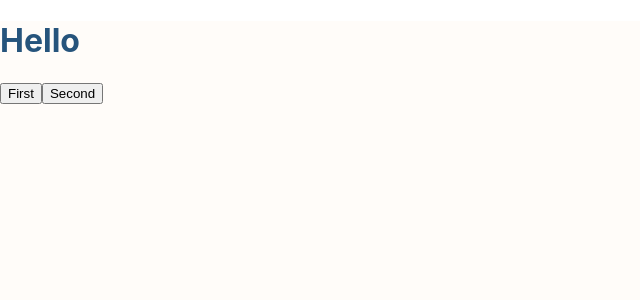
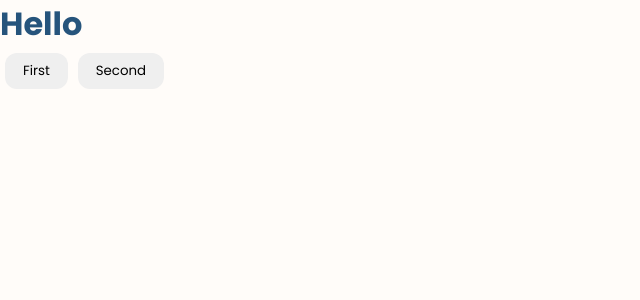
Before and after one commit to geeekgod/Custom-Theme-Site-Builder, a React (Create React App) app: page / in a window 1280 px wide. Shown: the top 300 px of the page, without its empty margins (0-640 px from the left). Built offline with nearby package versions, Linux system fonts and the light colour scheme; the HTML template or start-up script is replaced by a standard one.

Commit message:
chore: add css vars for theming

```diff
--- a/public/index.html
+++ b/public/index.html
@@ -5,39 +5,25 @@
   <link rel="icon" href="%PUBLIC_URL%/favicon.ico" />
   <meta name="viewport" content="width=device-width, initial-scale=1" />
   <meta name="theme-color" content="#000000" />
-    <meta
-      name="description"
-      content="Web site created using create-react-app"
-    />
+  <meta name="description" content="Web site created using create-react-app" />
   <link rel="apple-touch-icon" href="%PUBLIC_URL%/logo192.png" />
-    <!--
-      manifest.json provides metadata used when your web app is installed on a
-      user's mobile device or desktop. See https://developers.google.com/web/fundamentals/web-app-manifest/
-    -->
   <link rel="manifest" href="%PUBLIC_URL%/manifest.json" />
-    <!--
-      Notice the use of %PUBLIC_URL% in the tags above.
-      It will be replaced with the URL of the `public` folder during the build.
-      Only files inside the `public` folder can be referenced from the HTML.
 
-      Unlike "/favicon.ico" or "favicon.ico", "%PUBLIC_URL%/favicon.ico" will
-      work correctly both with client-side routing and a non-root public URL.
-      Learn how to configure a non-root public URL by running `npm run build`.
-    -->
+  <link rel="preconnect" href="https://fonts.googleapis.com">
+  <link rel="preconnect" href="https://fonts.gstatic.com" crossorigin>
+  <link
+    href="https://fonts.googleapis.com/css2?family=Poppins:ital,wght@0,100;0,200;0,300;0,400;0,500;0,600;0,700;0,800;0,900;1,100;1,200;1,300;1,400;1,500;1,600;1,700;1,800;1,900&display=swap"
+    rel="stylesheet">
+
+  <link href="https://fonts.googleapis.com/css2?family=Oswald:wght@200;300;400;500;600;700&display=swap"
+    rel="stylesheet">
+
   <title>React App</title>
 </head>
+
 <body>
   <noscript>You need to enable JavaScript to run this app.</noscript>
   <div id="root"></div>
-    <!--
-      This HTML file is a template.
-      If you open it directly in the browser, you will see an empty page.
+</body>
 
-      You can add webfonts, meta tags, or analytics to this file.
-      The build step will place the bundled scripts into the <body> tag.
-
-      To begin the development, run `npm start` or `yarn start`.
-      To create a production bundle, use `npm run build` or `yarn build`.
-    -->
-  </body>
 </html>
--- /dev/null
+++ b/src/App.css
@@ -0,0 +1,41 @@
+/* Variables */
+:root {
+  /* Theme 1 */
+  --theme1-primary: #26547c;
+  --theme1-secondary: #ef476f;
+  --theme1-primary-bg: #fffcf9;
+  --theme1-secondary-bg: #ffd166;
+  --theme1-font-family: "Poppins", sans-serif;
+  --theme1-border-radius: 12px;
+  --theme1-btn-margin: 5px;
+
+  /* Theme 2 */
+  --theme2-primary: #272d2d;
+  --theme2-secondary: #a846a0;
+  --theme2-primary-bg: #999a98;
+  --theme2-secondary-bg: #85eaaf;
+  --theme2-font-family: "Oswald", sans-serif;
+  --theme2-border-radius: 12px;
+  --theme2-btn-margin: 8px;
+}
+
+button {
+  outline: none;
+  border: none;
+  cursor: pointer;
+}
+
+.theme1 button {
+  padding: 8px 18px;
+  border-radius: 12px;
+  font-family: var(--theme1-font-family);
+  border: var(--theme1-border-radius);
+  margin: var(--theme1-btn-margin);
+}
+
+.theme2 button {
+  padding: 12px 16px;
+  font-family: var(--theme2-font-family);
+  border-radius: var(--theme2-border-radius);
+  margin: var(--theme2-btn-margin);
+}
--- a/src/App.tsx
+++ b/src/App.tsx
@@ -1,12 +1,18 @@
 import React, { useContext } from "react";
 import { ThemeContext } from "./Context/ThemeContext";
+import "./App.css";
 
 const App = () => {
   const { theme, selectedTheme, setSelectedTheme } = useContext(ThemeContext);
 
   return (
     <div
-      style={{ background: theme[selectedTheme].bgPrimary, height: "100vh" }}
+      className={selectedTheme === 0 ? "theme1" : "theme2"}
+      style={{
+        background: theme[selectedTheme].bgPrimary,
+        height: "100vh",
+        fontFamily: `${theme[selectedTheme].font}`,
+      }}
     >
       <h1 style={{ color: theme[selectedTheme].primary }}>Hello</h1>
       <button onClick={() => setSelectedTheme(0)}>First</button>
--- a/src/Context/ThemeContext.tsx
+++ b/src/Context/ThemeContext.tsx
@@ -10,6 +10,7 @@ interface ThemesInterface {
   secondary: string;
   bgPrimary: string;
   bgSecondary: string;
+  font: string;
 }
 
 interface ThemeInterface {
@@ -25,12 +26,14 @@ const defaultContext = {
       secondary: "#EF476F",
       bgPrimary: "#FFFCF9",
       bgSecondary: "#FFD166",
+      font: `'Poppins', sans-serif`,
     },
     {
       primary: "#272D2D",
       secondary: "#A846A0",
       bgPrimary: "#999A98",
       bgSecondary: "#85EAAF",
+      font: `'Oswald', sans-serif`,
     },
   ],
   selectedTheme: 0,
@@ -46,12 +49,14 @@ const ThemeContextProvider = ({ children }: any) => {
       secondary: "#EF476F",
       bgPrimary: "#FFFCF9",
       bgSecondary: "#FFD166",
+      font: `'Poppins', sans-serif`,
     },
     {
       primary: "#272D2D",
       secondary: "#A846A0",
       bgPrimary: "#999A98",
       bgSecondary: "#85EAAF",
+      font: `'Oswald', sans-serif`,
     },
   ];
 
--- a/src/index.css
+++ b/src/index.css
@@ -1,13 +1,16 @@
 body {
   margin: 0;
-  font-family: -apple-system, BlinkMacSystemFont, 'Segoe UI', 'Roboto', 'Oxygen',
-    'Ubuntu', 'Cantarell', 'Fira Sans', 'Droid Sans', 'Helvetica Neue',
+  font-family: -apple-system, BlinkMacSystemFont, "Segoe UI", "Roboto", "Oxygen",
+    "Ubuntu", "Cantarell", "Fira Sans", "Droid Sans", "Helvetica Neue",
     sans-serif;
   -webkit-font-smoothing: antialiased;
   -moz-osx-font-smoothing: grayscale;
 }
-
+* {
+  margin: 0;
+  padding: 0;
+}
 code {
-  font-family: source-code-pro, Menlo, Monaco, Consolas, 'Courier New',
+  font-family: source-code-pro, Menlo, Monaco, Consolas, "Courier New",
     monospace;
 }
```
Lines whose indentation alone changed are shown as unchanged.
